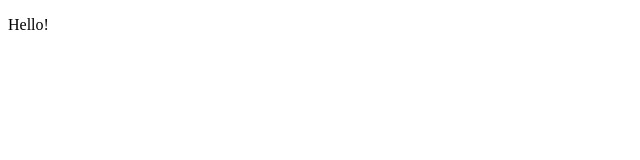
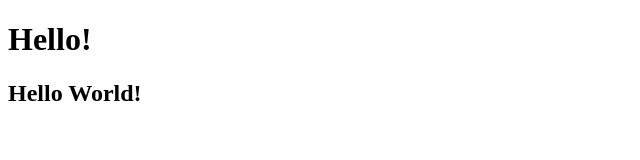
Before and after one commit to isha-bay/project, a plain HTML site: page index.html in a window 1280 px wide. Shown: the whole page, without its empty margins (0-640 px from the left). Drawn offline with Linux system fonts and the light colour scheme.

Commit message:
index.html mod

```diff
--- a/index.html
+++ b/index.html
@@ -8,7 +8,8 @@
 </head>
 <body>
 
-<p>Hello!</p>
+<h1>Hello!</h1>
+<h2>Hello World!</h2>
 <script src="js/script.js"></script>
 
 </body>
```
